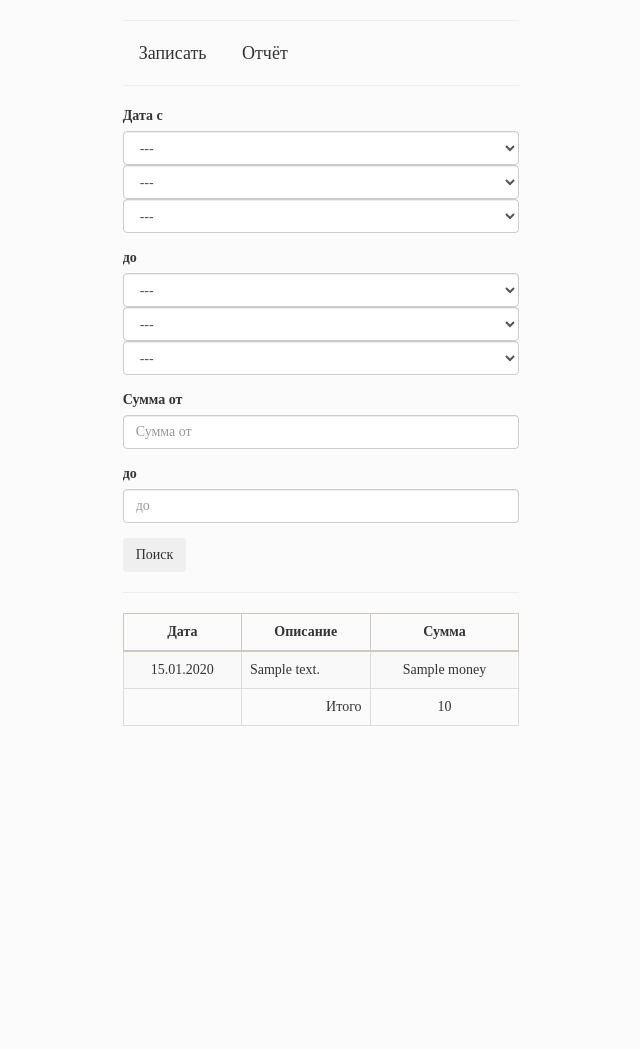
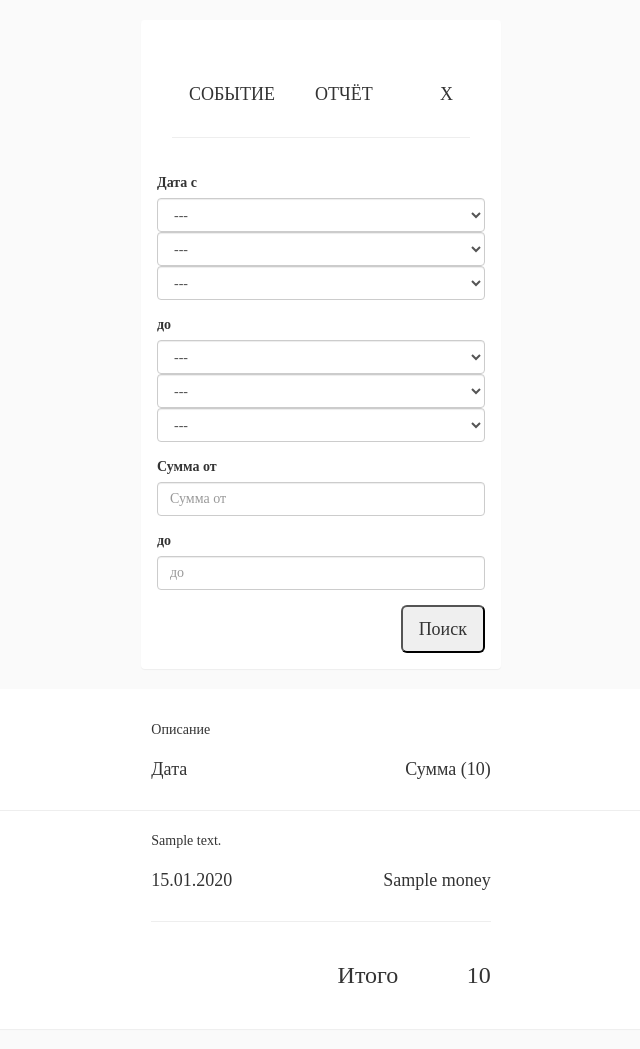
Before and after one commit to Amankaium/money, a Django app: template report/templates/report/report.html in a window 1280 px wide. Shown: the whole page, without its empty margins (319-959 px from the left). Before the commit the page ends 726 px from the top, so only its background shows below. Run offline with Django 3.2, Linux system fonts and the light colour scheme; the template is opened without the code that fills it: values that come from a table or form of the project are taken from there, most other values are stand-ins (such as "Sample title", 1, 10 or a date in 2020); parts of the project's set-up code (start-up, migrations or seed data) failed here and were passed over; some libraries are stand-ins or nearby versions.

Commit message:
i finished it in about 8 hours

```diff
--- a/mainapp/static/css/beelinestyle.css
+++ b/mainapp/static/css/beelinestyle.css
@@ -29,7 +29,7 @@ body {
 
 .modern:hover,
 .modern.active {
-  color: #ffcb24;
+  color: #fafafa;
   /* #f5a603 можно потом применить */
   background: #2b2b2b;
 }
@@ -41,6 +41,10 @@ body {
 .bg-beeline{
   background-color: #d0c8ba;
   color: #333;
+}
+
+.bg-google{
+  background-color: #fafafa;
 }
 
 .bg-yellow{
--- a/mainapp/templates/base.html
+++ b/mainapp/templates/base.html
@@ -1,4 +1,8 @@
 {% load staticfiles %}
+
+{% url 'write' as url_write %}
+{% url 'report' as url_report %}
+
 <!DOCTYPE html>
 <html lang="en">
 <head>
@@ -14,24 +18,32 @@
   <script src="{% static 'js/bootstrap.min.js' %}"></script>
 
 </head>
-<body>
-  <div class="container-fluid">
+
+<body class="bg-google">
+  <div class="container">
     <div class="row">
       <div class="col-lg-offset-4 col-lg-4 col-md-offset-4 col-md-4 col-sm-offset-4 col-sm-4">
-      <hr>
-
-      {% url 'write' as url_write %}
-      {% url 'report' as url_report  %}
-
-      {% block header %}
-      <a href="{{ url_write }}" class="btn-lg modern {% if request.path == url_write %} active {% endif %} ">Записать</a>
-      <a href="{{ url_report }}" class="btn-lg modern {% if request.path == url_report %} active {% endif %}">Отчёт</a>
-      {% endblock %}
-      <hr>
-      {% block page %}{% endblock %}
+      <br>
+        <div class="panel panel-body">
+          <div class="panel-body">
+            <h3 class="text-uppercase">
+              {% block head %}
+              <a href="{{ url_write }}" class="btn btn-lg modern {% if request.path == url_write %} active {% endif %} ">Событие</a>
+              <a href="{{ url_report }}" class="btn btn-lg modern {% if request.path == url_report %} active {% endif %}">Отчёт</a>
+              <a href="{% url 'logout' %}" class="btn btn-lg modern pull-right">X</a>
+              {% endblock %}
+            </h3>
+            <hr>
+          </div>
+          {% block page %}{% endblock %}
+        </div>
       </div>
     </div>
+    {% block content %}
+    {% endblock %}
   </div>
+
+
 
 </body>
 </html>
--- a/mainapp/urls.py
+++ b/mainapp/urls.py
@@ -1,8 +1,11 @@
 from django.urls import path
 from django.contrib.auth import views as auth_views
 from . import views
+from write import views as write_views
 
 urlpatterns = [
+
+    path('', write_views.write, name='homepage'),
 
     path('login/', auth_views.login,
         {'template_name': 'main/login.html'},
@@ -11,5 +14,4 @@ urlpatterns = [
     path('logout/', auth_views.logout,
         {'next_page': '/'},
         name='logout'),
-
 ]
--- a/report/templates/report/report.html
+++ b/report/templates/report/report.html
@@ -3,7 +3,7 @@
 
 {% block title %}
 
-  Запись
+  Отчёт
 
 {% endblock %}
 
@@ -11,32 +11,56 @@
 
   <form method="GET">
   {% bootstrap_form form %}
-  <input type="submit" value="Поиск" class="btn">
+  <input type="submit" value="Поиск" class="btn-lg pull-right">
   </form>
-  <hr>
-
-  <table class="table table-bordered table-hover table-striped">
-    <thead>
-      <tr>
-        <th class="text-center">Дата</th>
-        <th class="text-center">Описание</th>
-        <th class="text-center">Сумма</th>
-      </tr>
-    </thead>
-    <tbody>
-      {% for wave in waves %}
-        <tr>
-          <td class="text-center">{{ wave.date|date:"d.m.Y" }}</td>
-          <td>{{ wave.description }}</td>
-          <td class="text-center">{{ wave.money }}</td>
-        </tr>
-      {% endfor %}
-        <tr>
-          <td></td>
-          <td class="text-right">Итого</td>
-          <td class="text-center">{{ sum }}</td>
-        </tr>
-    </tbody>
-  </table>
 
 {% endblock %}
+
+{% block content %}
+<div class="panel panel-body">
+  <div class="panel-body">
+    <div class="row">
+      <div class="col-lg-offset-4 col-lg-4 col-md-offset-4 col-md-4 col-sm-offset-4 col-sm-4">
+        <p>Описание</p>
+      </div>
+    </div>
+    <div class="row">
+      <div class="col-lg-offset-4 col-lg-2 col-md-offset-4 col-md-2 col-sm-offset-4 col-sm-2">
+        <h4>Дата</h4>
+      </div>
+      <div class="col-lg-2 col-md-2 col-sm-2 text-right">
+        <h4>Сумма ({{ sum }})</h4>
+      </div>
+    </div>
+    <hr>
+    {% for wave in waves %}
+    <div class="row">
+      <div class="col-lg-offset-4 col-lg-4 col-md-offset-4 col-md-4 col-sm-offset-4 col-sm-4">
+        <p>{{ wave.description }}</p>
+      </div>
+    </div>
+    <div class="row">
+      <div class="col-lg-offset-4 col-lg-2 col-md-offset-4 col-md-2 col-sm-offset-4 col-sm-2">
+        <h4>{{ wave.date|date:"d.m.Y" }}</h4>
+      </div>
+      <div class="col-lg-2 col-md-2 col-sm-2 text-right">
+        <h4>{{ wave.money }}</h4>
+      </div>
+    </div>
+    <div class="row">
+      <div class="col-lg-offset-4 col-lg-4 col-md-offset-4 col-md-4 col-sm-offset-4 col-sm-4">
+        <hr>
+      </div>
+    </div>
+  {% endfor %}
+    <div class="row">
+      <div class="col-lg-offset-4 col-lg-3 col-md-offset-4 col-md-3 col-sm-offset-4 col-sm-3 text-right">
+        <h3>Итого</h3>
+      </div>
+      <div class="col-lg-1 col-md-1 col-sm-1 text-right">
+        <h3>{{ sum }}</h3>
+      </div>
+    </div>
+  </div>
+</div>
+{% endblock %}
```
Also changed, not shown: mainapp/templates/main/login.html (+22 -0 lines), money/settings.py (+4 -4 lines), db.sqlite3.
